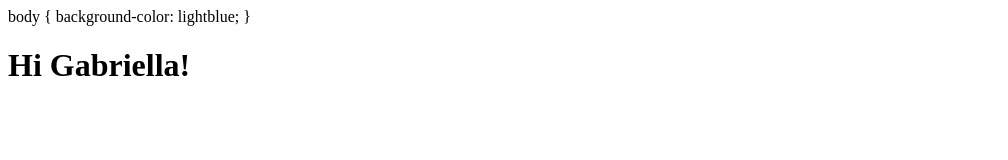
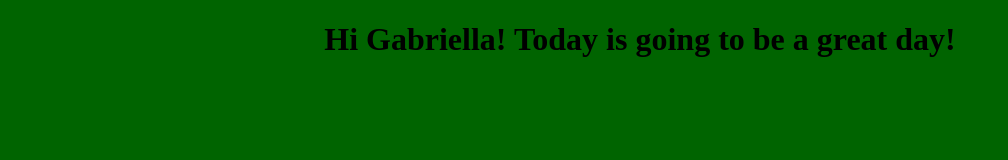
Before and after one commit to pregeg/pregeg.github.io, a plain HTML site: page index.html in a window 1280 px wide. Shown: the whole page, without its empty margins (0-1008 px from the left). Drawn offline with Linux system fonts and the light colour scheme.

Commit message:
Update index.html

```diff
--- a/index.html
+++ b/index.html
@@ -1,16 +1,24 @@
+
 
 <!DOCTYPE html>
 <html>
 <head>
-	<meta charset="utf-8">
-	<meta name="viewport" content="width=device-width, initial-scale=1">
-	<title>Our first github website</title>
+  <meta charset="utf-8">
+  <meta name="viewport" content="width=device-width, initial-scale=1">
+  <title>Our first github website</title>
+  <style>
+    body {background-color:darkgreen;}
+
+    h1 {text-align: center;}
+    h1 {color: black;}
+
+
+  </style>
 </head>
-body {
-  background-color: lightblue;
-}
+
 <body>
-<h1 "text-align:center">Hi Gabriella!</h1>
+
+<h1>Hi Gabriella! Today is going to be a great day!</h1>
 
 </table>
 
```
